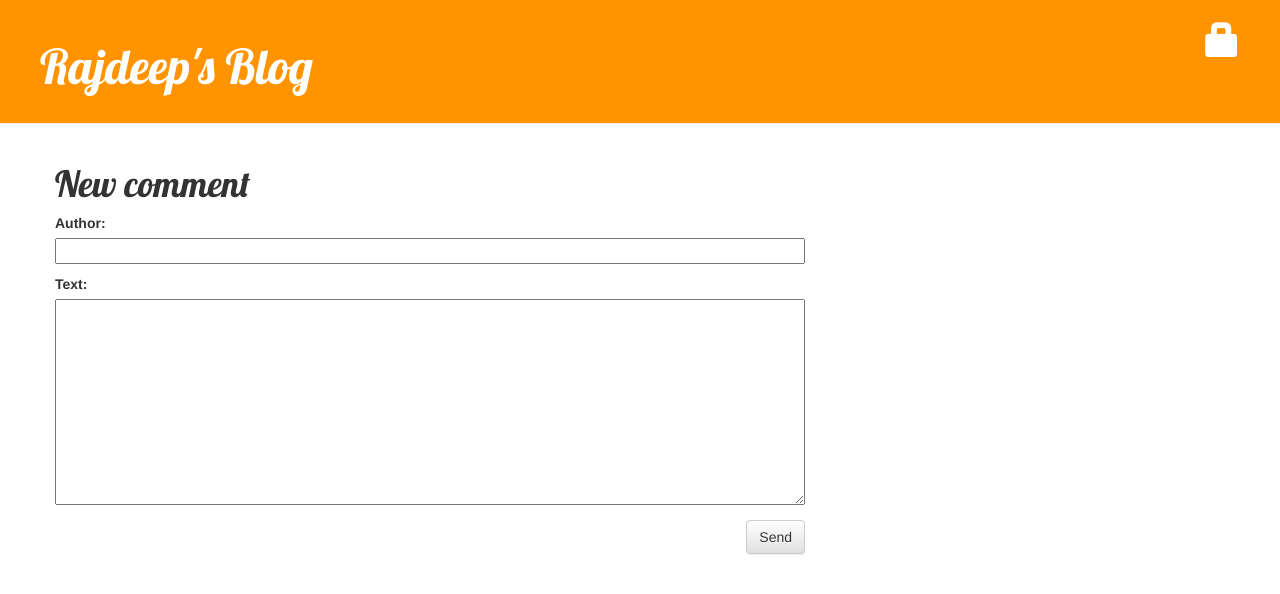
After one commit to rajgoesout/my-first-blog, a Django app: page /post/1/comment/ in a window 1280 px wide. The commit adds this page. Shown: the top 594 px of the page. Run offline with Django 3.2, Linux system fonts and the light colour scheme; tables that the repository leaves empty hold one stand-in row (values such as "Sample post"); some libraries are stand-ins or nearby versions.

Commit message:
Added comment feature

```diff
--- a/blog/admin.py
+++ b/blog/admin.py
@@ -1,4 +1,5 @@
 from django.contrib import admin
-from .models import Post  # import the model Post from models.py
+from .models import Post, Comment  # import the models Post and Comment from models.py
 
 admin.site.register(Post)  # to make our model visible on the admin page, register the model
+admin.site.register(Comment)
--- a/blog/forms.py
+++ b/blog/forms.py
@@ -1,8 +1,14 @@
 from django import forms
-from .models import Post
+from .models import Post, Comment
 
 
 class PostForm(forms.ModelForm):
     class Meta:
         model = Post # which model should be used to create this form
-        fields = ('title', 'text',) # which fields should be exposed in our form
+        fields = ('title', 'text') # which fields should be exposed in our form
+
+
+class CommentForm(forms.ModelForm):
+    class Meta:
+        model = Comment
+        fields = ('author', 'text')
--- a/blog/models.py
+++ b/blog/models.py
@@ -20,3 +20,21 @@ class Post(models.Model):
 
     def __str__(self):
         return self.title
+
+    def approved_comments(self):
+        return self.comments.filter(approved_comment=True)
+
+
+class Comment(models.Model):
+    post = models.ForeignKey('blog.Post', on_delete=models.CASCADE, related_name='comments') # the related_name option allows us to have access to comments from within the Post model
+    author = models.CharField(max_length=200)
+    text = models.TextField()
+    created_date = models.DateTimeField(default=timezone.now)
+    approved_comment = models.BooleanField(default=False)
+
+    def approve(self):
+        self.approved_comment = True
+        self.save()
+
+    def __str__(self):
+        return self.text
--- a/blog/static/css/blog.css
+++ b/blog/static/css/blog.css
@@ -53,3 +53,7 @@ h1, h2, h3, h4 {
 .post h1 a, .post h1 a:visited {
     color: #000000;
 }
+
+.comment {
+    margin: 20px 0px 20px 20px;
+}
--- /dev/null
+++ b/blog/templates/blog/add_comment_to_post.html
@@ -0,0 +1,9 @@
+{% extends 'blog/base.html' %}
+
+{% block content %}
+	<h1>New comment</h1>
+	<form class="post-form" method="post">{% csrf_token %}
+		{{ form.as_p }}
+		<button type="submit" class="save btn btn-default">Send</button>
+	</form>
+{% endblock %}
--- a/blog/templates/blog/post_list.html
+++ b/blog/templates/blog/post_list.html
@@ -8,6 +8,7 @@
             </div>
             <h1><a href="{% url 'post_detail' pk=post.pk %}">{{ post.title }}</a></h1>
             <p>{{ post.text|linebreaksbr }}</p>
+            <a href="{% url 'post_detail' pk=post.pk %}">Comments: {{ post.approved_comments.count }}</a>
         </div>
     {% endfor %}
 {% endblock %}
--- a/blog/urls.py
+++ b/blog/urls.py
@@ -10,4 +10,7 @@ urlpatterns = [
     path('drafts/', views.post_draft_list, name='post_draft_list'),
     path('post/<int:pk>/publish/', views.post_publish, name='post_publish'),
     path('post/<int:pk>/remove/', views.post_remove, name='post_remove'),
+    path('post/<int:pk>/comment/', views.add_comment_to_post, name='add_comment_to_post'),
+    path('comment/<int:pk>/approve/', views.comment_approve, name='comment_approve'),
+    path('comment/<int:pk>/remove/', views.comment_remove, name='comment_remove'),
 ]
--- a/blog/views.py
+++ b/blog/views.py
@@ -1,12 +1,12 @@
 from django.contrib.auth.decorators import login_required
 from django.utils import timezone
-from .models import Post
+from .models import Post, Comment
 from django.shortcuts import render, redirect, get_object_or_404
-from .forms import PostForm
+from .forms import PostForm, CommentForm
 
 
 def post_list(request):
-    posts = Post.objects.filter(published_date__lte=timezone.now()).order_by('published_date') # filter all objects whose published_date is less than or equal to timezone.now(), and order by ascending published_date
+    posts = Post.objects.filter(published_date__lte=timezone.now()).order_by('-published_date') # filter all objects whose published_date is less than or equal to timezone.now(), and order by ascending published_date
     return render(request, 'blog/post_list.html', {'posts': posts})
 
 
@@ -66,3 +66,31 @@ def post_remove(request, pk):
     post = get_object_or_404(Post, pk=pk)
     post.delete()
     return redirect('post_list')
+
+
+def add_comment_to_post(request, pk):
+    post = get_object_or_404(Post, pk=pk)
+    if request.method == "POST":
+        form = CommentForm(request.POST)
+        if form.is_valid():
+            comment = form.save(commit=False)
+            comment.post = post
+            comment.save()
+            return redirect('post_detail', pk=pk)
+    else:
+        form = CommentForm()
+    return render(request, 'blog/add_comment_to_post.html', {'form': form})
+
+
+@login_required
+def comment_approve(request, pk):
+    comment = get_object_or_404(Comment, pk=pk)
+    comment.approve()
+    return redirect('post_detail', pk=comment.post.pk)
+
+
+@login_required
+def comment_remove(request, pk):
+    comment = get_object_or_404(Comment, pk=pk)
+    comment.delete()
+    return redirect('post_detail', pk=comment.post.pk)
```
Also changed, not shown: blog/templates/blog/post_detail.html (+19 -0 lines), blog/migrations/0002_comment.py (added).
